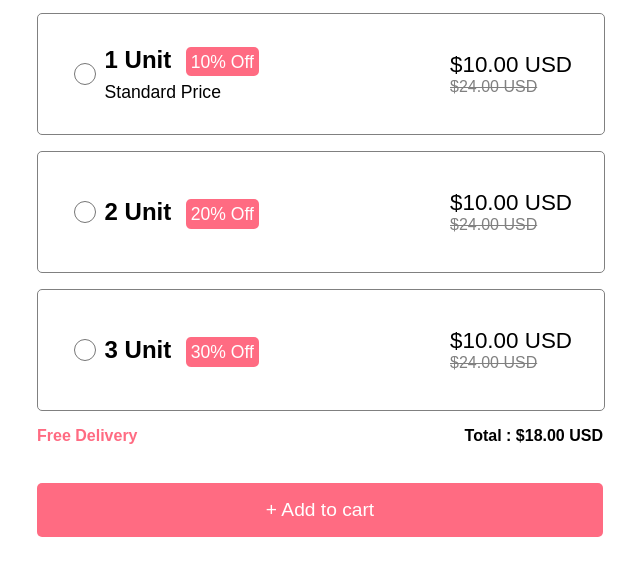
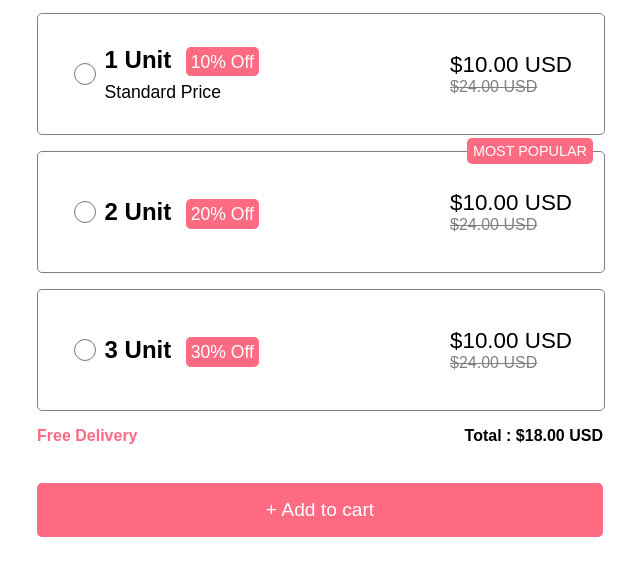
Before and after one commit to Maheendran/addtocart, a plain HTML site: page index.html in a window 1280 px wide. Shown: the part 88-664 px from the top of the page, without its empty margins (320-960 px from the left). Drawn offline with Linux system fonts and the light colour scheme.

Commit message:
popular added

```diff
--- a/indec.css
+++ b/indec.css
@@ -47,6 +47,12 @@
   overflow: hidden;
   border: 1.5px solid grey;
   border-radius: 5px;
+  position: relative;
+}
+.secondBox{
+    width: 100%;
+
+    position: relative;
 }
 .firstBox:hover {
   height: 40vh;
@@ -163,3 +169,16 @@ label {
   font-size: 1.2rem;
   cursor: pointer;
 }
+
+.popular_tab{
+    position: absolute;
+    right: 0;
+    top: -0.8rem;
+    right: 0.6rem;
+    padding: 0.3rem 0.4rem;
+    background-color: var(--main-color);
+    z-index: 100;
+    border-radius: 5px;
+    color: white;
+    font-size: 0.9rem;
+}
--- a/index.html
+++ b/index.html
@@ -100,7 +100,11 @@
 
 </div>
 <!-- second box -->
-<div class="firstBox">
+<div class="secondBox">
+    <div class="popular_tab">
+        <p>MOST POPULAR</p>
+    </div>
+    <div class="firstBox">
 
 
     <div class="first_main">
@@ -180,6 +184,8 @@
     </div>
 
 </div>
+</div>
+
 <!-- third section -->
 <div class="firstBox">
 
```
